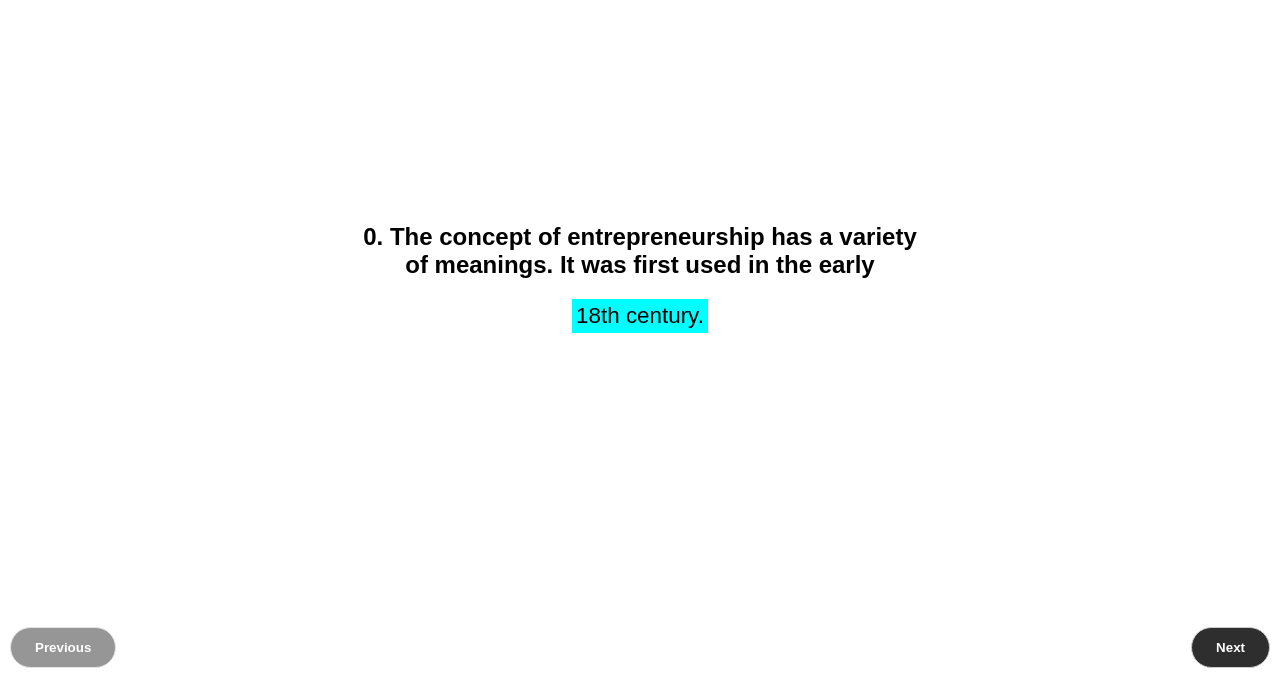
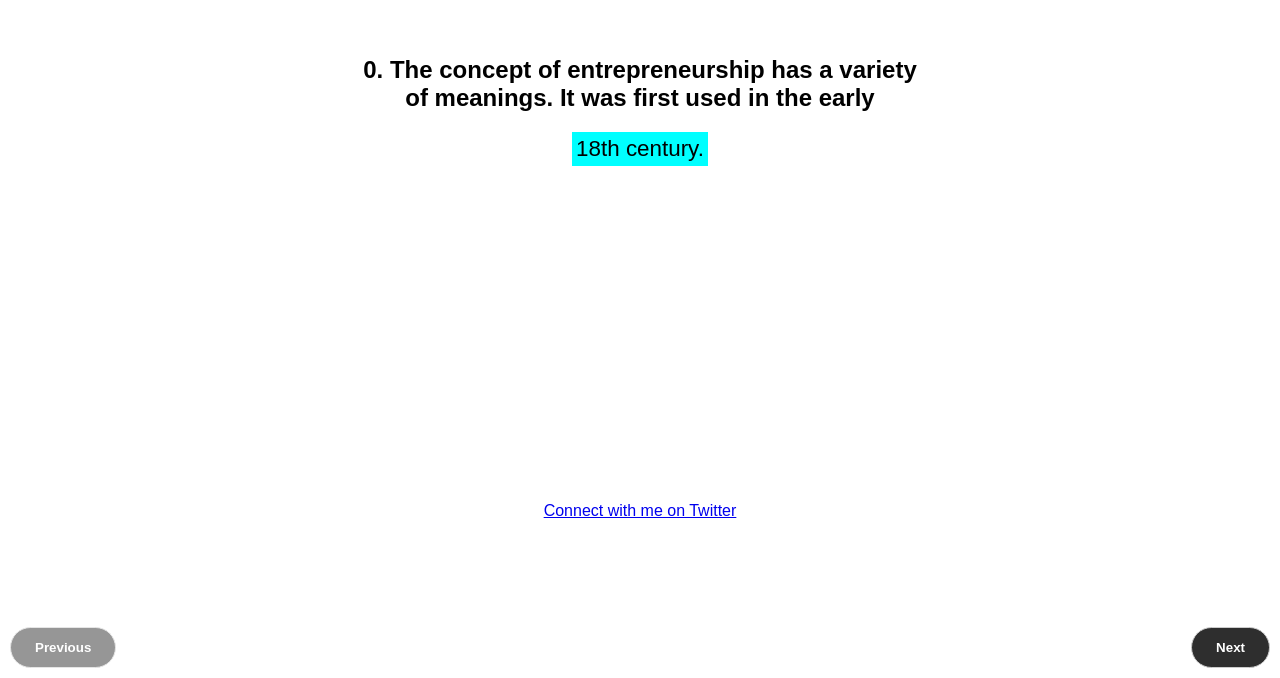
Before and after one commit to tobi-awolaju-21/futaent, a plain HTML site: page index.html in a window 1280 px wide. Shown: the part 122-800 px from the top of the page. Drawn offline with Linux system fonts and the light colour scheme.

Commit message:
jb	modified:   index.html vhkjsa

```diff
--- a/index.html
+++ b/index.html
@@ -15,6 +15,11 @@
             <button id="next-btn">Next</button>
         </div>
     </div>
+
+            <!-- Twitter Follow Button -->
+            <div class="twitter-follow-button">
+                <a href="https://twitter.com/sidotart" class="twitter-follow-button" data-show-count="false">Connect with me on Twitter</a>
+            </div>
     <script src="main.js"></script>
 </body>
 </html>
```
